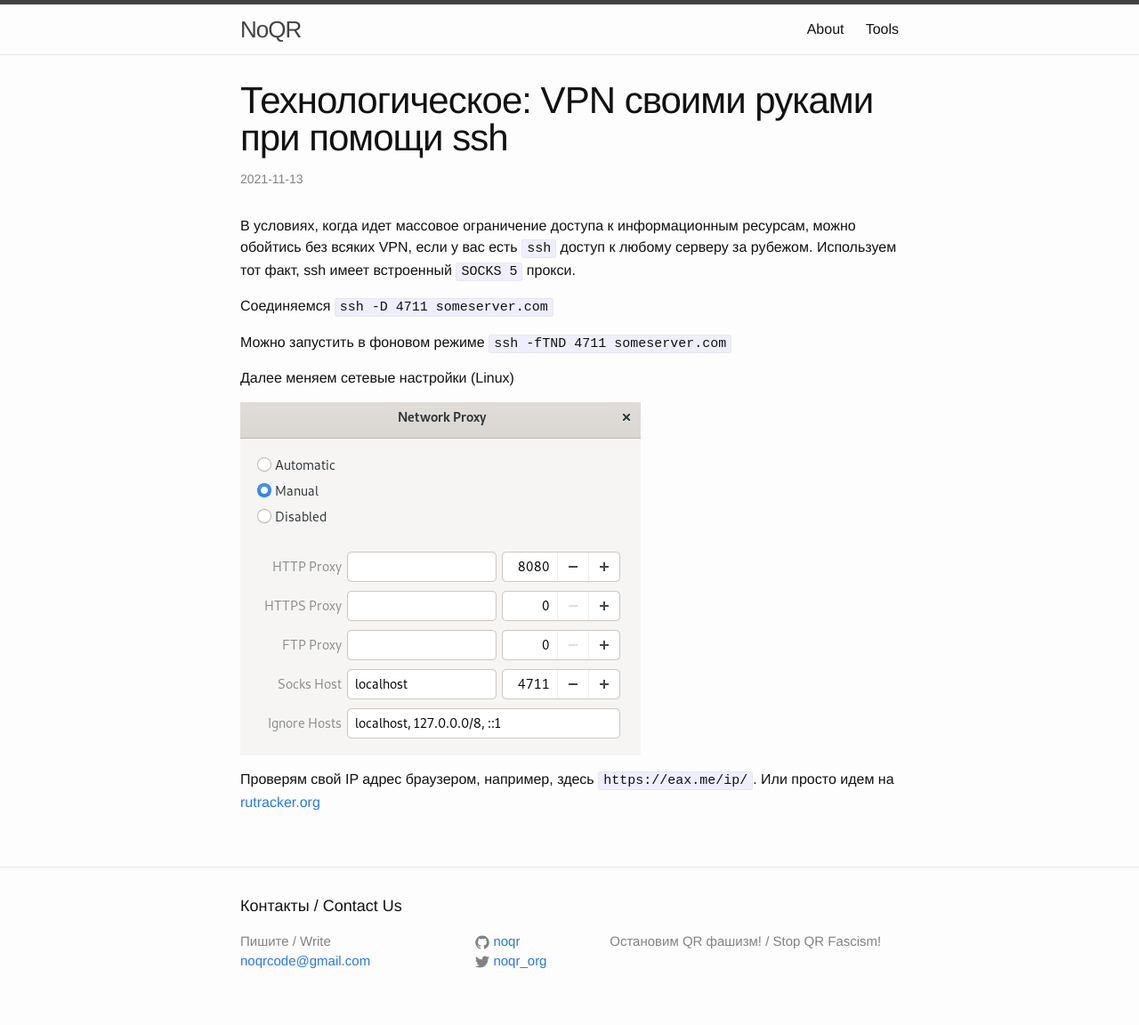
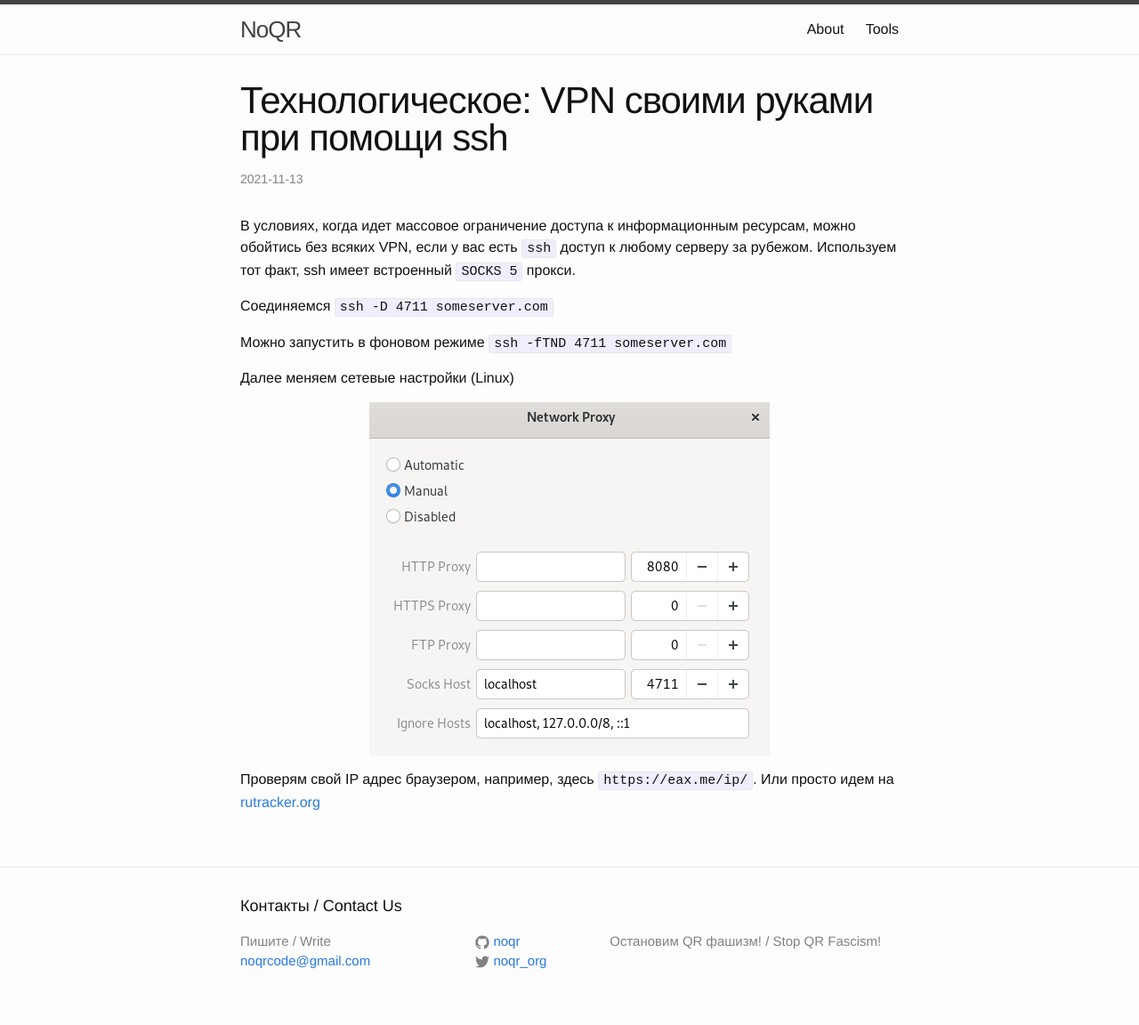
Before and after one commit to noqr/noqr.github.io, a Jekyll site: the page built from _posts/2021-11-13-vpn_via_ssh.markdown, in a window 1280 px wide. Shown: the whole page at 89% size. Built offline with Jekyll 4.4.1, drawn with Linux system fonts in a browser that asks for light colours.

Commit message:
Experiments

```diff
--- a/_sass/_base.scss
+++ b/_sass/_base.scss
@@ -45,7 +45,11 @@ ul, ol, dl, figure,
 img {
     max-width: 100%;
     vertical-align: middle;
+    vertical-align: middle;
     object-fit: cover;
+    display: block;
+    margin-left: auto;
+    margin-right: auto
 }
 
 
```
